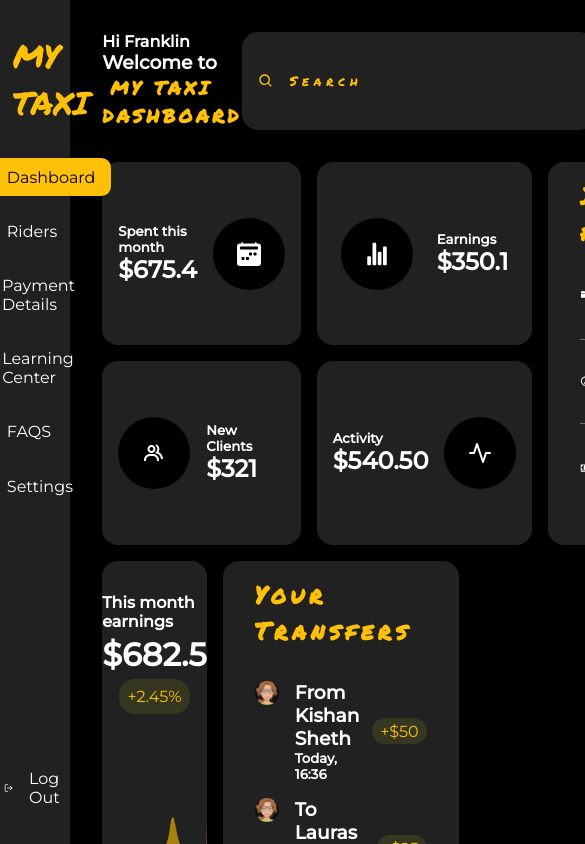
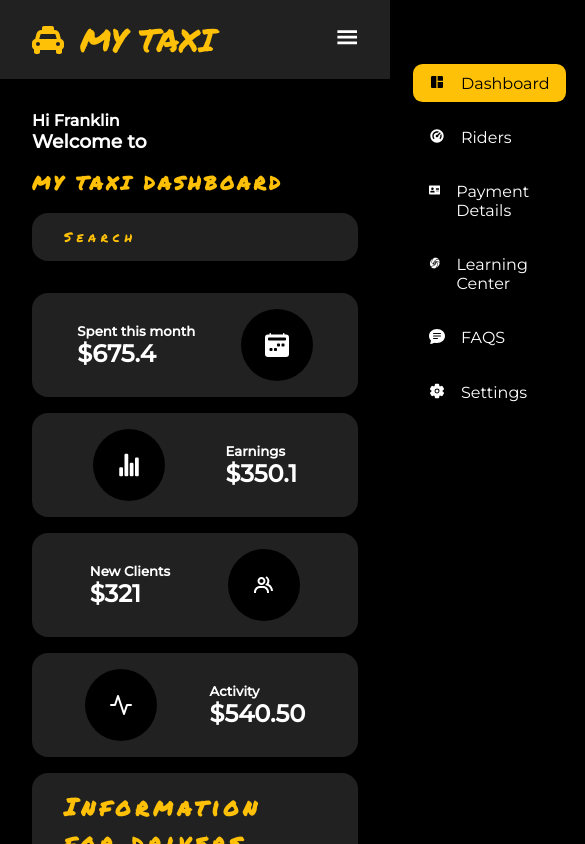
Before and after one commit to frankmilito/React-uber-dashboard, a React (Create React App) app: page / in a window 390 px wide. Shown: the top 844 px of the page, 585 px wide, since content can reach past the window. Built offline with nearby package versions, Linux system fonts and the light colour scheme.

Commit message:
adding responsiveness to some components

```diff
--- a/src/components/Analytics.jsx
+++ b/src/components/Analytics.jsx
@@ -79,4 +79,13 @@ const Section = styled.section`
       }
     }
   }
+  @media screen and (min-width: 280px) and (max-width: 1080px) {
+    grid-template-columns: repeat(auto-fill, minmax(220px, 1fr));
+    .analytic {
+      &:nth-of-type(3),
+      &:nth-of-type(4) {
+        flex-direction: row-reverse;
+      }
+    }
+  }
 `
--- a/src/components/Dashboard.jsx
+++ b/src/components/Dashboard.jsx
@@ -49,4 +49,15 @@ const Section = styled.section`
       gap: 1rem;
     }
   }
+  @media screen and (min-width: 280px) and (max-width: 1080px) {
+    margin-left: 0;
+    height: 100%;
+
+    .grid {
+      .row__one,
+      .row__two {
+        grid-template-columns: repeat(1, 1fr);
+      }
+    }
+  }
 `
--- a/src/components/Faq.jsx
+++ b/src/components/Faq.jsx
@@ -77,4 +77,9 @@ const Section = styled.section`
       }
     }
   }
+  @media screen and (min-width: 280px) and (max-width: 1080px) {
+    svg {
+      font-size: 2rem !important;
+    }
+  }
 `
--- a/src/components/Navbar.jsx
+++ b/src/components/Navbar.jsx
@@ -57,4 +57,14 @@ const Nav = styled.nav`
       }
     }
   }
+  @media screen and (min-width: 280px) and (max-width: 1080px) {
+  flex-direction:column;
+  .title{
+      h1{
+          span{
+              display:block;
+              margin:1rem 0;
+          }
+      }
+  }
 `
--- a/src/components/Profile.jsx
+++ b/src/components/Profile.jsx
@@ -1,7 +1,79 @@
 import React from "react"
+import styled from "styled-components"
+import {HiOutlineLocationMarker} from "react-icons/hi"
+import {cardStyle} from "./ReusableStyles"
+import image from "../assets/Avatar.png"
 
-const Profile = () => {
-  return <div>Profile</div>
+export default function Profile() {
+  return (
+    <Section>
+      <div className="image">
+        <img src={image} alt="" />
+      </div>
+      <div className="title">
+        <h2>Frank milito</h2>
+        <h5>
+          <HiOutlineLocationMarker /> New York, USA
+        </h5>
+      </div>
+      <div className="info">
+        <div className="container">
+          <h5>Days at work</h5>
+          <h3>38</h3>
+        </div>
+        <div className="container">
+          <h5>Rides</h5>
+          <h3>272</h3>
+        </div>
+        <div className="container">
+          <h4>Hours</h4>
+          <h3>76</h3>
+        </div>
+      </div>
+    </Section>
+  )
 }
 
-export default Profile
+const Section = styled.section`
+  ${cardStyle};
+  display: flex;
+  align-items: center;
+  flex-direction: column;
+  gap: 1rem;
+  .image {
+    max-height: 10rem;
+    overflow: hidden;
+    border-radius: 20rem;
+    img {
+      height: 10rem;
+      width: 10rem;
+      object-fit: cover;
+      border-radius: 20rem;
+      transition: 0.5s ease-in-out;
+    }
+    &:hover {
+      img {
+        transform: scale(1.1);
+      }
+    }
+  }
+  .title {
+    text-align: center;
+    h2,
+    h5 {
+      color: #ffc107;
+      font-family: "Permanent Marker", cursive;
+      letter-spacing: 0.3rem;
+    }
+    h5 {
+      letter-spacing: 0.2rem;
+    }
+  }
+  .info {
+    display: flex;
+    gap: 1rem;
+    .container {
+      text-align: center;
+    }
+  }
+`
--- a/src/components/Sidebar.jsx
+++ b/src/components/Sidebar.jsx
@@ -1,5 +1,5 @@
 import {useState, useEffect} from "react"
-import Styled from "styled-components"
+import styled from "styled-components"
 import {MdSpaceDashboard} from "react-icons/md"
 import {RiDashboard2Fill} from "react-icons/ri"
 import {FaAddressCard, FaTaxi} from "react-icons/fa"
@@ -12,6 +12,9 @@ import {VscChromeClose} from "react-icons/vsc"
 
 export default function Sidebar() {
   const [currentLink, setCurrentLink] = useState(1)
+  const [navbarState, setNavbarState] = useState(false)
+  const html = document.querySelector("html")
+  html.addEventListener("click", () => setNavbarState(false))
   return (
     <>
       <Section>
@@ -20,7 +23,18 @@ export default function Sidebar() {
             <FaTaxi />
             <span>MY TAXI</span>
           </div>
-          <div className="toggle"></div>
+          <div className="toggle">
+            {navbarState ? (
+              <VscChromeClose onClick={() => setNavbarState(false)} />
+            ) : (
+              <GiHamburgerMenu
+                onClick={e => {
+                  e.stopPropagation()
+                  setNavbarState(true)
+                }}
+              />
+            )}
+          </div>
           <div className="links">
             <ul>
               <li
@@ -87,91 +101,225 @@ export default function Sidebar() {
           </a>
         </div>
       </Section>
+      <ResponsiveNav state={navbarState} className={navbarState ? "show" : ""}>
+        <div className="responsive__links">
+          <ul>
+            <li
+              onClick={() => setCurrentLink(1)}
+              className={currentLink === 1 ? "active" : ""}
+            >
+              <a href="#">
+                <MdSpaceDashboard />
+                <span>Dashboard</span>
+              </a>
+            </li>
+            <li
+              onClick={() => setCurrentLink(2)}
+              className={currentLink === 2 ? "active" : ""}
+            >
+              <a href="#">
+                <RiDashboard2Fill />
+                <span>Riders</span>
+              </a>
+            </li>
+            <li
+              onClick={() => setCurrentLink(3)}
+              className={currentLink === 3 ? "active" : ""}
+            >
+              <a href="#">
+                <FaAddressCard />
+                <span>Payment Details</span>
+              </a>
+            </li>
+            <li
+              onClick={() => setCurrentLink(4)}
+              className={currentLink === 4 ? "active" : ""}
+            >
+              <a href="#">
+                <GiTwirlCenter />
+                <span>Learning Center</span>
+              </a>
+            </li>
+            <li
+              onClick={() => setCurrentLink(5)}
+              className={currentLink === 5 ? "active" : ""}
+            >
+              <a href="#">
+                <BsFillChatTextFill />
+                <span>FAQS</span>
+              </a>
+            </li>
+            <li
+              onClick={() => setCurrentLink(6)}
+              className={currentLink === 6 ? "active" : ""}
+            >
+              <a href="#">
+                <IoSettings />
+                <span>Settings</span>
+              </a>
+            </li>
+          </ul>
+        </div>
+      </ResponsiveNav>
     </>
   )
 }
 
-const Section = Styled.section`
+const Section = styled.section`
   position: fixed;
   left: 0;
   background-color: #212121;
   height: 100vh;
   width: 18vw;
-display:flex;
+  display: flex;
+  flex-direction: column;
   align-items: center;
   justify-content: space-between;
-flex-direction:column;
   padding: 2rem 0;
-gap:2rem;
-.top{
+  gap: 2rem;
+  .top {
     display: flex;
     flex-direction: column;
-    gap:2rem;
+    gap: 2rem;
     width: 100%;
-    .toggle{
+    .toggle {
       display: none;
     }
-    .brand{
+    .brand {
       width: 100%;
       display: flex;
-        justify-content:center;
+      justify-content: center;
       align-items: center;
-        gap:2rem;
-        svg{
-            color:#ffc107;
-            font-size:2rem;
+      gap: 2rem;
+      svg {
+        color: #ffc107;
+        font-size: 2rem;
       }
-        span{
-            font-size:2rem;
-        font-family: 'Permanent Marker', cursive;
-        color:#ffc107
+      span {
+        font-size: 2rem;
+        color: #ffc107;
+        font-family: "Permanent Marker", cursive;
       }
     }
-    .links{
+    .links {
       display: flex;
-        justify-content:center;
-        ul{
+      justify-content: center;
+      ul {
         list-style-type: none;
         display: flex;
         flex-direction: column;
-            gap:1rem;
-            li{
-                padding:0.6rem 1rem;
-                border-radius:0.6rem;
-                &:hover{
-                    background-color:#ffc107;
-                    a{
-                        color:#000
+        gap: 1rem;
+        li {
+          padding: 0.6rem 1rem;
+          border-radius: 0.6rem;
+          &:hover {
+            background-color: #ffc107;
+            a {
+              color: black;
             }
           }
-                a{
-                    text-decoration:none;
-                    display:flex;
-                    gap:1rem;
-                    color:#fff
+          a {
+            text-decoration: none;
+            display: flex;
+            gap: 1rem;
+            color: white;
           }
         }
-            .active{
-                background-color:#ffc107;
-                a{
-                    color:#000
+        .active {
+          background-color: #ffc107;
+          a {
+            color: black;
           }
         }
       }
     }
   }
-.logout{
-    padding:.3rem 1rem;
-    border-radius:.6rem;
-    &:hover{
-        background-color:#da0037;
+  .logout {
+    padding: 0.3rem 1rem;
+    border-radius: 0.6rem;
+    &:hover {
+      background-color: #da0037;
     }
-    a{
-        text-decoration:none;
-        display:flex;
-        gap:1rem;
-        align-items:center;
-        justify-content:flex-start;color:#fff
+    a {
+      text-decoration: none;
+      display: flex;
+      align-items: center;
+      justify-content: flex-start;
+      color: white;
+    }
+  }
+  @media screen and (min-width: 280px) and (max-width: 1080px) {
+    position: initial;
+    width: 100%;
+    height: max-content;
+    padding: 1rem;
+    .top {
+      flex-direction: row;
+      align-items: center;
+      justify-content: space-between;
+      padding: 0 1rem;
+      .toggle {
+        display: block;
+        color: white;
+        z-index: 99;
+        svg {
+          font-size: 1.4rem;
+        }
+      }
+      .brand {
+        gap: 1rem;
+        justify-content: flex-start;
+      }
+    }
+    .top > .links,
+    .logout {
+      display: none;
     }
   }
 `
+
+const ResponsiveNav = styled.div`
+  position: fixed;
+  right: -10vw;
+  top: 0;
+  z-index: 10;
+  background-color: black;
+  height: 100vh;
+  width: ${({state}) => (state ? "60%" : "0%")};
+  transition: 0.4s ease-in-out;
+  display: flex;
+  /* opacity: 0;
+  visibility: hidden; */
+  padding: 1rem;
+  .responsive__links {
+    ul {
+      list-style-type: none;
+      display: flex;
+      flex-direction: column;
+      gap: 1rem;
+      margin-top: 3rem;
+      li {
+        padding: 0.6rem 1rem;
+        border-radius: 0.6rem;
+        &:hover {
+          background-color: #ffc107;
+          a {
+            color: black;
+          }
+        }
+        a {
+          text-decoration: none;
+          display: flex;
+          gap: 1rem;
+          color: white;
+        }
+      }
+      .active {
+        background-color: #ffc107;
+        a {
+          color: black;
+        }
+      }
+    }
+  }
+`
```
Lines whose indentation alone changed are shown as unchanged.
